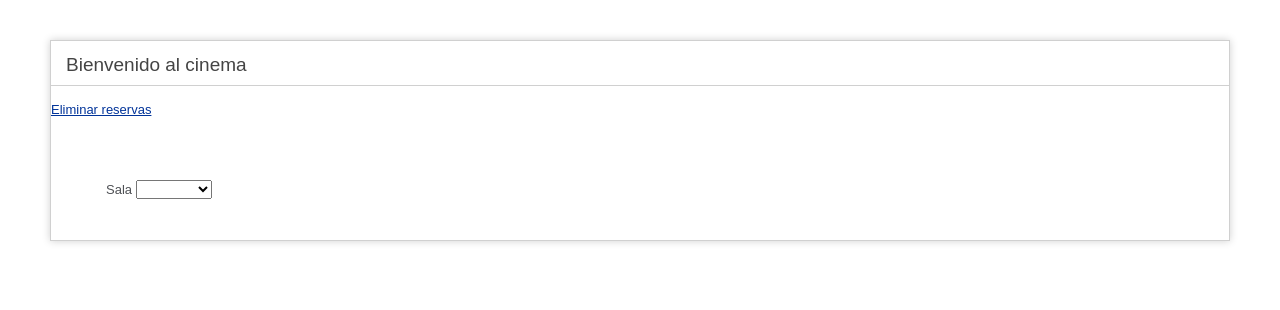
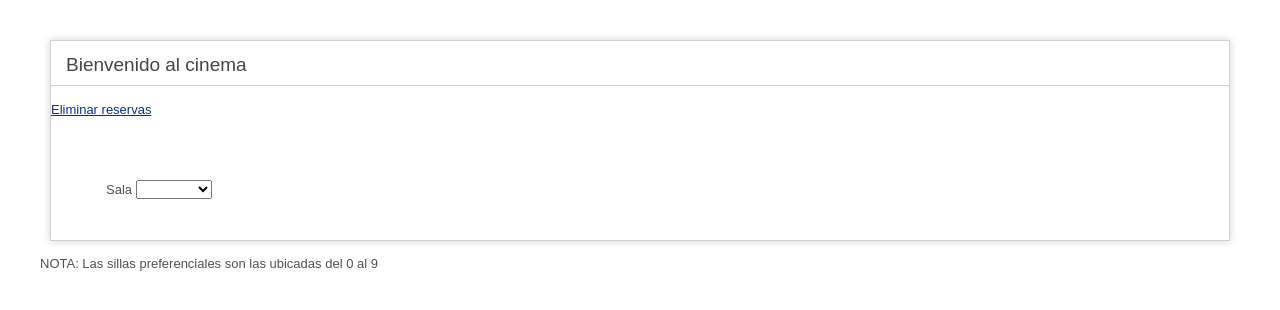
Before and after one commit to NicolasMontoya/cinema, a CodeIgniter app: page /database/ in a window 1280 px wide. Shown: the top 310 px of the page. Run offline with CodeIgniter, Linux system fonts and the light colour scheme; some libraries are stand-ins or nearby versions.

Commit message:
Update home.php

```diff
--- a/application/views/home.php
+++ b/application/views/home.php
@@ -119,6 +119,6 @@
 	</div>
 
 </div>
-
+<p>NOTA: Las sillas preferenciales son las ubicadas del 0 al 9</p>
 </body>
 </html>
```
